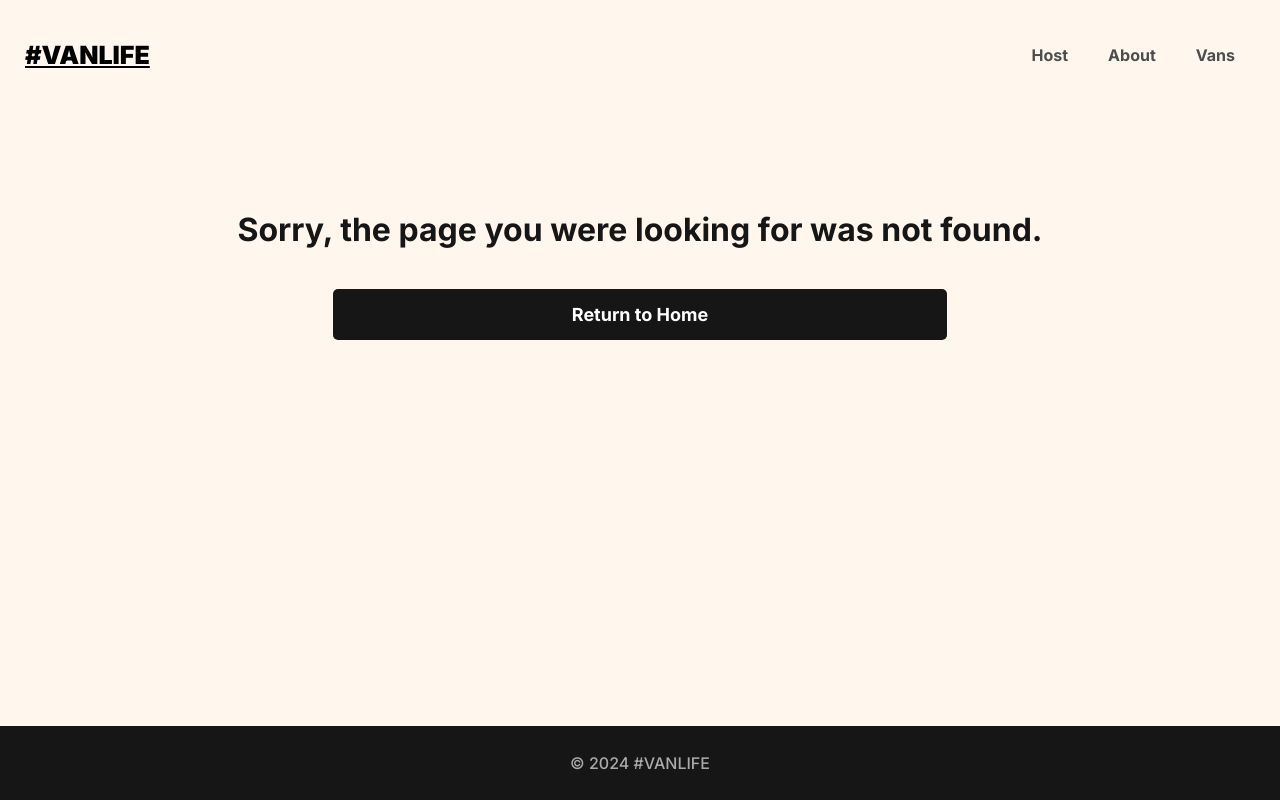
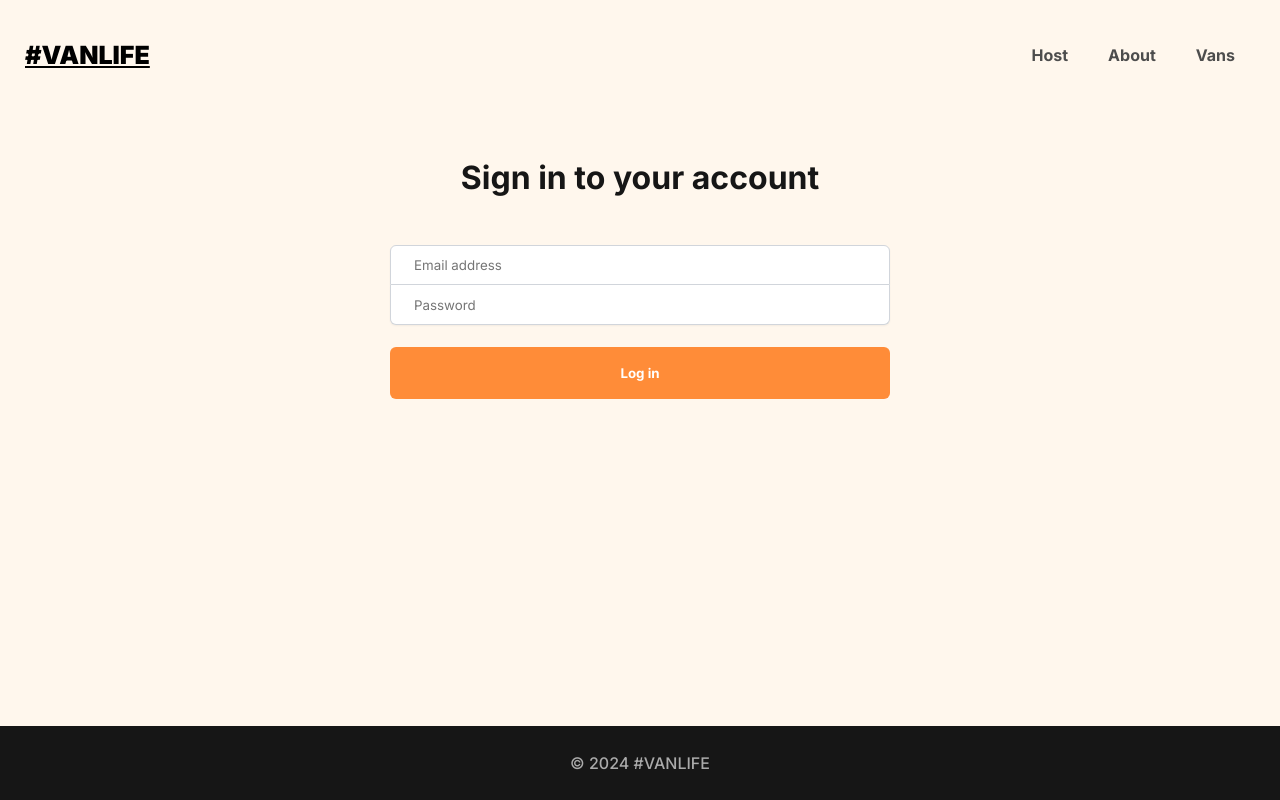
Before and after one commit to kseniia-chepur/vanlife, a React (Create React App) app: page /login in a window 1280 px wide. Before the commit this address had no page. Built offline with nearby package versions, Linux system fonts and the light colour scheme; what miragejs would draw is missing.

Commit message:
add login page

```diff
--- a/package.json
+++ b/package.json
@@ -12,8 +12,7 @@
     "react-dom": "^18.2.0",
     "react-loader-spinner": "^6.1.6",
     "react-router-dom": "^6.21.2",
-    "react-scripts": "5.0.1",
-    "react-spinners": "^0.13.8"
+    "react-scripts": "5.0.1"
   },
   "scripts": {
     "start": "react-scripts start",
--- a/src/App.js
+++ b/src/App.js
@@ -17,6 +17,7 @@ import HostVanInfo from './pages/HostVanInfo/HostVanInfo';
 import HostVanPhotos from './pages/HostVanPhotos/HostVanPhotos';
 import HostVanPricing from './pages/HostVanPricing/HostVanPricing';
 import NotFound from './pages/NotFound/NotFound';
+import Login from './pages/Login/Login';
 
 function App() {
   return (
@@ -24,6 +25,7 @@ function App() {
     <Routes>
       <Route element={<Layout />}>
         <Route path="/" element={<Home />} />
+        <Route path="login" element={<Login />} />
         <Route path="about" element={<About />} />
         <Route path="vans" element={<Vans />} />
         <Route path="vans/:id" element={<VanDetail />} />
--- /dev/null
+++ b/src/pages/Login/Login.jsx
@@ -0,0 +1,49 @@
+import { useState } from "react";
+import "./Login.scss";
+
+const Login = () => {
+  const [loginFormData, setLoginFormData] = useState({
+    email: "",
+    password: "",
+  });
+
+  const handleSubmit = (e) => {
+    e.preventDefault();
+    console.log(loginFormData);
+  }
+
+  const handleChange = (e) => {
+    const { name, value } = e.target;
+    setLoginFormData(prev => ({
+          ...prev,
+          [name]: value,
+      }))
+  }
+
+  return (
+    <div className="login">
+      <h1 className="login__title">Sign in to your account</h1>
+      <form onSubmit={handleSubmit} className="login__form">
+        <input
+          type="email"
+          className="login__input"
+          name="email"
+          placeholder="Email address"
+          value={loginFormData.email}
+          onChange={handleChange}
+        />
+        <input
+          type="password"
+          className="login__input"
+          name="password"
+          placeholder="Password"
+          value={loginFormData.password}
+          onChange={handleChange}
+        />
+        <button className="login__submit-btn">Log in</button>
+      </form>
+    </div>
+  )
+}
+
+export default Login;
--- /dev/null
+++ b/src/pages/Login/Login.scss
@@ -0,0 +1,53 @@
+@import "../../utils/variables.scss";
+
+.login {
+  display: flex;
+  flex-direction: column;
+  align-items: center;
+  padding-inline: 27px;
+
+  &__title {
+    margin-block: 48px;
+    font-size: 32px;
+  }
+
+  &__form {
+    display: flex;
+    flex-direction: column;
+    width: 100%;
+    max-width: 500px;
+  }
+
+  &__input {
+    height: 40px;
+    padding: 9px 13px;
+    text-indent: 10px;
+    font-family: inherit;
+    border: 1px solid #d1d5db;
+    box-shadow: 0px 1px 2px rgba(0, 0, 0, 0.05);
+
+    &:focus {
+      outline: none;
+    }
+
+    &:first-of-type {
+      border-radius: 6px 6px 0px 0px;
+    }
+
+    &:last-of-type {
+      border-radius: 0px 0px 6px 6px;
+      border-top: none;
+      margin-bottom: 22px;
+    }
+  }
+
+  &__submit-btn {
+    font-weight: 700;
+    padding-block: 18px;
+    color: $white-c;
+    background-color: $accent-c;
+    font-family: inherit;
+    border: none;
+    border-radius: 6px;
+  }
+}
--- a/src/pages/Vans/Vans.scss
+++ b/src/pages/Vans/Vans.scss
@@ -107,7 +107,6 @@
   }
 }
 
-
 .van-list-filter-buttons > a {
   margin-right: 15px;
 }
```
Also changed, not shown: 1 other file (tests, documents, lock files or other folders).
